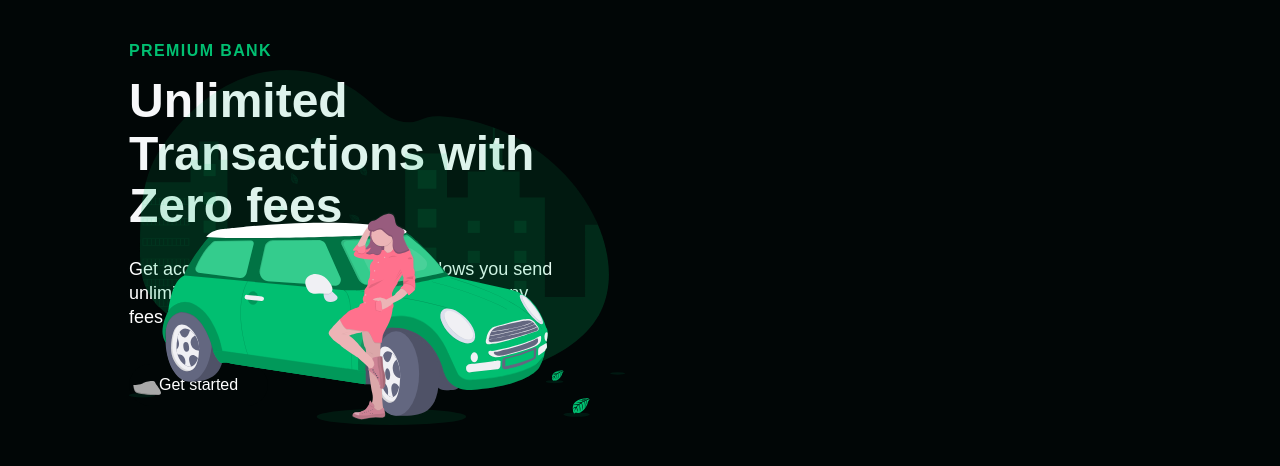
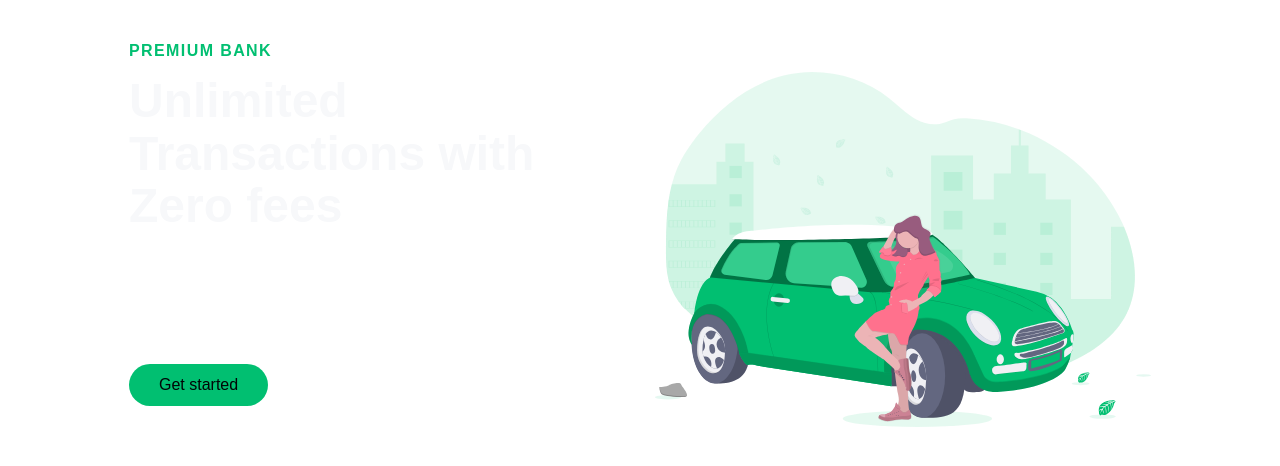
Before and after one commit to Nicxzmiller/uRow, a React (Create React App) app: page / in a window 1280 px wide. Shown: the part 1048-1514 px from the top of the page. Built offline with nearby package versions, Linux system fonts and the light colour scheme; a web font is replaced by a local one.

Commit message:
fixing infoSection alignment!

```diff
--- a/src/components/InfoSection/InfoElements.js
+++ b/src/components/InfoSection/InfoElements.js
@@ -2,7 +2,7 @@ import styled from 'styled-components'
 
 export const InfoContainer = styled.div`
   color: #fff;
-  background: ${({lightBg}) => (lightBg ? '#f9f9f9' : '#010606')};
+  background: ${({lightBg}) => (lightBg ? '#f9f9f9' : '010606')};
 
   @media screen and (max-width: 768px){
     padding: 100px 0;
@@ -41,7 +41,7 @@ export const Column1 = styled.div`
 export const Column2 = styled.div`
   margin-bottom: 15px;
   padding: 0 15px;
-  grid-area: col1;
+  grid-area: col2;
 `
 
 export const TextWrapper = styled.div`
@@ -86,6 +86,7 @@ export const BtnWrap = styled.div`
 `
 
 export const ImgWrap = styled.div`
+  display:flex;
   max-width: 555px;
   height: 100%;
 `
--- a/src/components/InfoSection/index.js
+++ b/src/components/InfoSection/index.js
@@ -2,7 +2,7 @@ import React from 'react'
 import { Button} from '../ButtonElement';
 import { InfoContainer, InfoWrapper, InfoRow, BtnWrap, Column1, Column2, Heading, Img, ImgWrap, Subtitle, TextWrapper, TopLine} from "./InfoElements";
 
-const InfoSection = ({lightBg, id, imgStart, topLine, lightText, headline, darkText, description, buttonLabel, img, alt }) => {
+const InfoSection = ({lightBg, id, imgStart, topLine, lightText, headline, darkText, description, buttonLabel, img, alt, primary, dark, dark2 }) => {
     return (
         <>
             <InfoContainer lightBg={lightBg} id={id}>
@@ -14,7 +14,15 @@ const InfoSection = ({lightBg, id, imgStart, topLine, lightText, headline, darkT
                                 <Heading lightText={lightText}>{headline}</Heading>
                                 <Subtitle darkText={darkText}>{description}</Subtitle>
                                 <BtnWrap>
-                                    <Button to='home'>{buttonLabel}</Button>
+                                    <Button to='home'
+                                            smooth={true}
+                                            duration={500}
+                                            spy={true}
+                                            exact="true" offset={-80}
+                                            primary={primary ? 1 : 0}
+                                            dark={dark ? 1: 0}
+                                            dark2={dark2 ? 1:0}
+                                    >{buttonLabel}</Button>
                                 </BtnWrap>
                             </TextWrapper>
                         </Column1>
```
Also changed, not shown: 1 other file (tests, documents, lock files or other folders).
